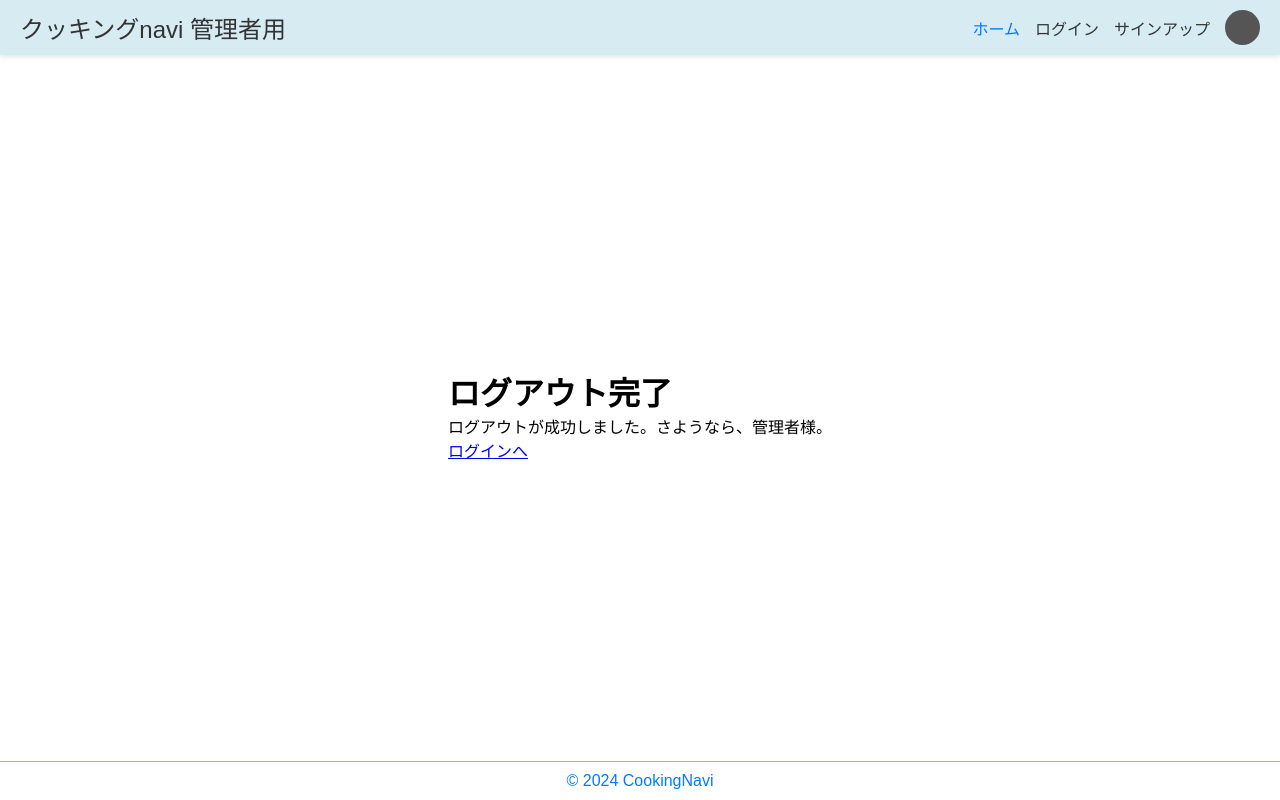
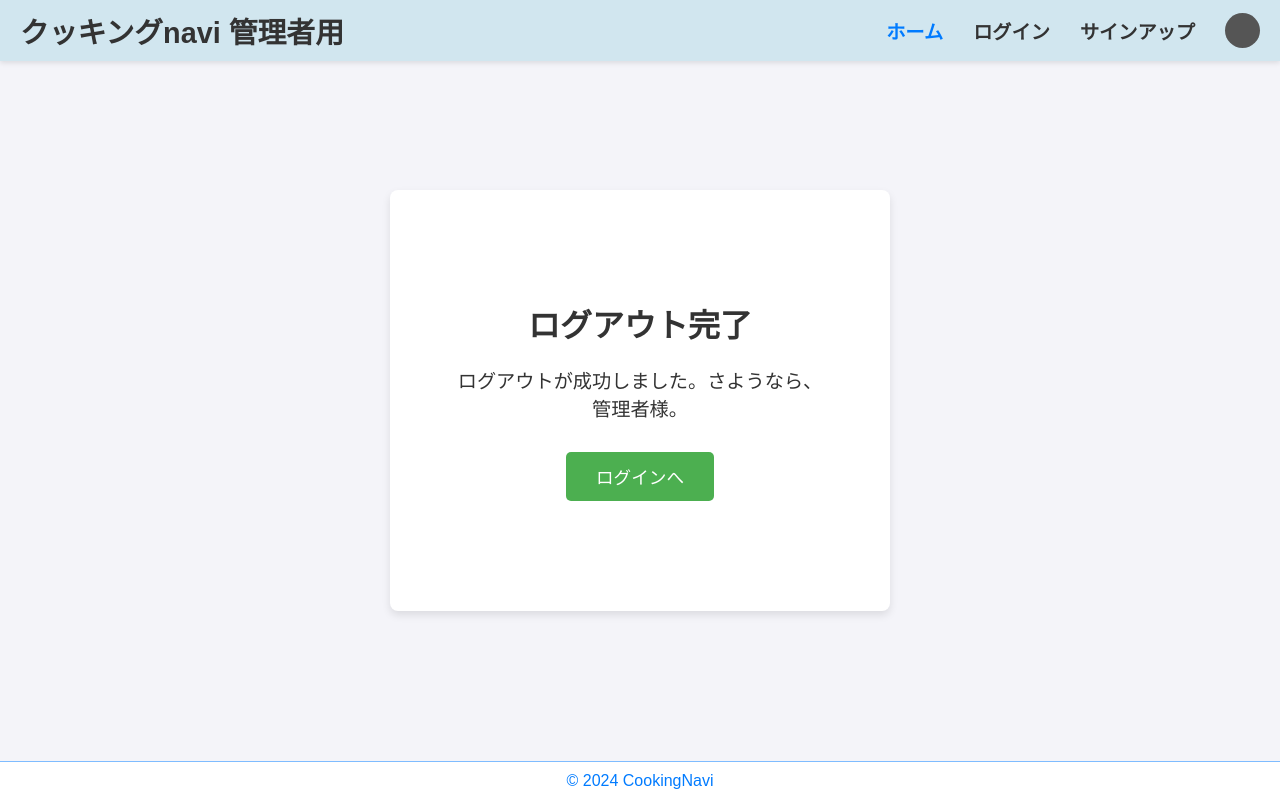
Before and after one commit to ml02100825/CookingNavi, a Django app: template cookapp/templates/administrator/logout/logout_completion.html in a window 1280 px wide. Run offline with Django 4.2, Linux system fonts and the light colour scheme; the template is opened without the code that fills it, so the values that code supplies are empty.

Commit message:
管理者ログアウト完了

```diff
--- a/cookapp/templates/administrator/logout/logout_completion.html
+++ b/cookapp/templates/administrator/logout/logout_completion.html
@@ -4,7 +4,7 @@
     <meta charset="UTF-8">
     <meta name="viewport" content="width=device-width, initial-scale=1.0">
     <title>（管理者）ログアウト完了</title>
-    <link rel="stylesheet" href="css/home.css">
+    <link rel="stylesheet" href="../../css/home.css">
     <link rel="stylesheet" href="../../css/style.css">
 </head>
 <body>
--- a/cookapp/templates/css/home.css
+++ b/cookapp/templates/css/home.css
@@ -269,6 +269,121 @@
     background-color: #333; /* 背景色をダークグレーに */
     color: white; /* 文字色を白に設定 */
     margin-top: auto; /* 上に余白を自動で調整してフッターを下に固定 */
+}
+
+
+
+/* （管理者）ログアウト画面のスタイル */
+
+
+
+
+/* （管理者）ログアウト完了画面のスタイル */
+/* 全体のスタイル */
+body {
+    font-family: Arial, sans-serif; /* フォントを設定 */
+    margin: 0;
+    padding: 0;
+    background-color: #f4f4f9; /* 背景色を淡いグレーに設定 */
+    display: flex;
+    flex-direction: column;
+    min-height: 100vh; /* 最小高さを画面全体にする */
+}
+
+/* ヘッダーのスタイル */
+.header {
+    display: flex;
+    justify-content: space-between; /* ヘッダー内の要素を左右に分ける */
+    align-items: center; /* 中央揃え */
+    padding: 15px 30px; /* 上下15px、左右30pxのパディング */
+    background-color: #4CAF50; /* ヘッダー背景色を緑に設定 */
+    color: white; /* ヘッダー内の文字色を白に設定 */
+    font-size: 1.2em; /* フォントサイズを設定 */
+}
+
+.app-name {
+    font-weight: bold; /* アプリ名を太字に設定 */
+}
+
+.nav-right {
+    display: flex;
+    align-items: center; /* ナビゲーション内のアイテムを中央揃え */
+}
+
+.nav-links a {
+    color: white; /* リンクの文字色を白に設定 */
+    text-decoration: none; /* リンクの下線を削除 */
+    margin-left: 15px; /* リンク間の余白を設定 */
+    font-weight: bold; /* リンクの文字を太字に設定 */
+}
+
+.nav-links a:hover {
+    text-decoration: underline; /* リンクにホバーした時に下線を表示 */
+}
+
+.user-icon {
+    width: 30px; /* ユーザーアイコンの幅 */
+    height: 30px; /* ユーザーアイコンの高さ */
+    background-color: #333; /* ユーザーアイコンの背景色を暗い色に設定 */
+    border-radius: 50%; /* アイコンを円形に設定 */
+    margin-left: 15px; /* アイコンとリンクの間に余白を設定 */
+}
+
+/* メインコンテンツ */
+.login-complete-container {
+    display: flex;
+    flex-direction: column; /* 縦並びに要素を配置 */
+    align-items: center; /* 中央揃え */
+    justify-content: center; /* 縦方向も中央揃え */
+    padding: 40px; /* 上下左右に40pxの余白 */
+    /* background-color: white; 削除 */
+    /* border-radius: 8px; 削除 */
+    /* box-shadow: 0 4px 8px rgba(0, 0, 0, 0.1); 削除 */
+    max-width: 500px; /* 最大幅を500pxに制限 */
+    width: 100%; /* 幅を100%に設定 */
+    margin: 50px auto; /* 上下に50pxの余白を設定し、左右中央に配置 */
+}
+
+
+.login-complete-container h1 {
+    font-size: 2em; /* 見出しのフォントサイズを設定 */
+    color: #333; /* 見出しの文字色を暗い色に設定 */
+    margin-bottom: 20px; /* 見出しと次の要素の間に余白を設定 */
+}
+
+.login-complete-container p {
+    font-size: 1.2em; /* テキストのフォントサイズを設定 */
+    color: #333; /* テキストの文字色を暗い色に設定 */
+    margin-bottom: 30px; /* テキストとボタンの間に余白を設定 */
+}
+
+/* ログインボタンのスタイル */
+.login-complete-container .btn {
+    display: block; /* ボタンをブロック要素にして横幅を100%にする */
+    background-color: #4CAF50; /* ボタンの背景色を緑に設定 */
+    color: white; /* ボタンの文字色を白に設定 */
+    text-decoration: none; /* リンクの下線を削除 */
+    padding: 12px 30px; /* ボタンの上下12px、左右30pxのパディング */
+    font-size: 1.1em; /* フォントサイズを設定 */
+    cursor: pointer; /* カーソルをポインタに変更 */
+    border-radius: 5px; /* ボタンの角を丸くする */
+    text-align: center; /* ボタンのテキストを中央揃え */
+    margin: 0 auto; /* ボタンを中央に配置 */
+    width: fit-content; /* ボタンの幅を内容に合わせる */
+    box-sizing: border-box; /* ボックスサイズをborder-boxに */
+}
+
+.login-complete-container .btn:hover {
+    background-color: #45a049; /* ホバー時にボタンの色を少し暗く */
+}
+
+/* フッターのスタイル */
+.footer {
+    text-align: center; /* フッターのテキストを中央揃え */
+    padding: 20px; /* フッター内のパディング */
+    background-color: #333; /* フッター背景色を暗い色に設定 */
+    color: white; /* フッター内の文字色を白に設定 */
+    margin-top: auto; /* フッターを画面下部に固定 */
 }
 
 
```
